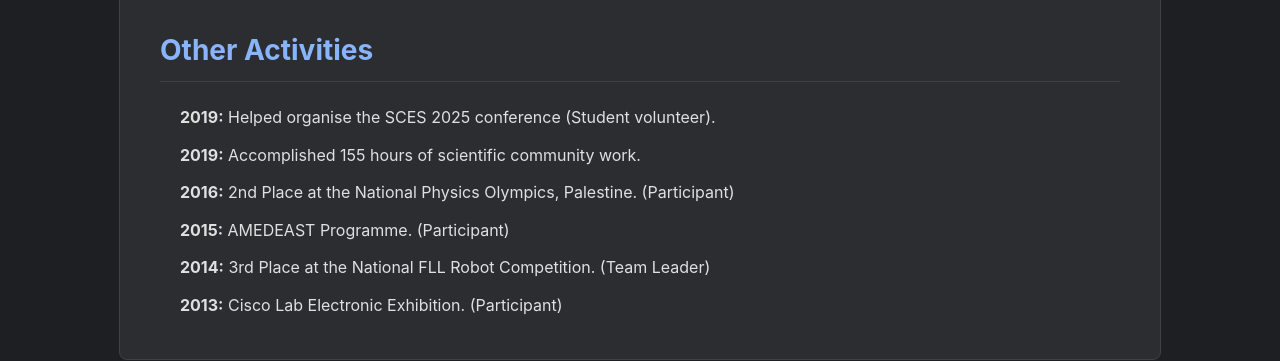
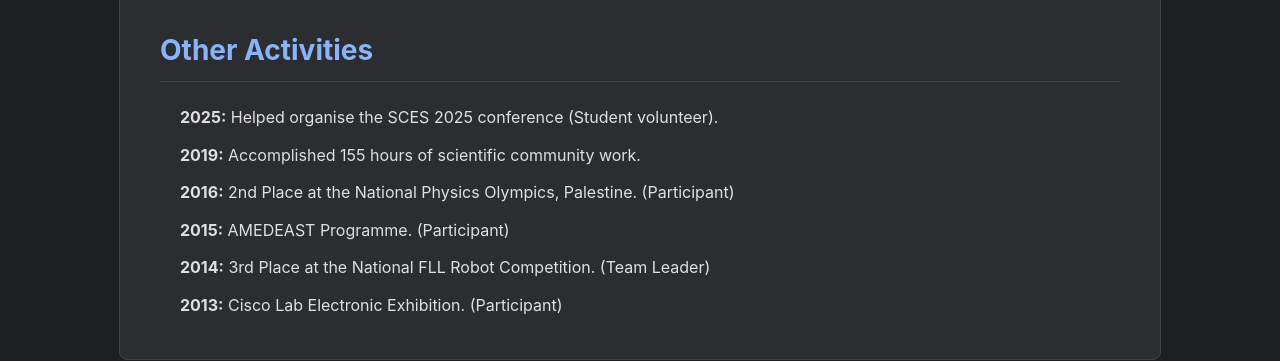
Before and after one commit to MuathHamidi/muath.hamidi, a Jekyll site: the page built from cv.md, in a window 1280 px wide and 900 px high, scrolled down 2294 px. Shown: the part 508-869 px from the top of the window. Built offline with Jekyll 4.4.1, drawn with Linux system fonts in a browser that asks for light colours.

Commit message:
Update cv.md

```diff
--- a/cv.md
+++ b/cv.md
@@ -82,7 +82,7 @@ title: Muath Hamidi CV
 *   **2017:** ICTP & CERN conference at Birzeit University.
 
 ## Other Activities
-*   **2019:** Helped organise the SCES 2025 conference (Student volunteer).
+*   **2025:** Helped organise the SCES 2025 conference (Student volunteer).
 *   **2019:** Accomplished 155 hours of scientific community work.
 *   **2016:** 2nd Place at the National Physics Olympics, Palestine. (Participant)
 *   **2015:** AMEDEAST Programme. (Participant)
```
